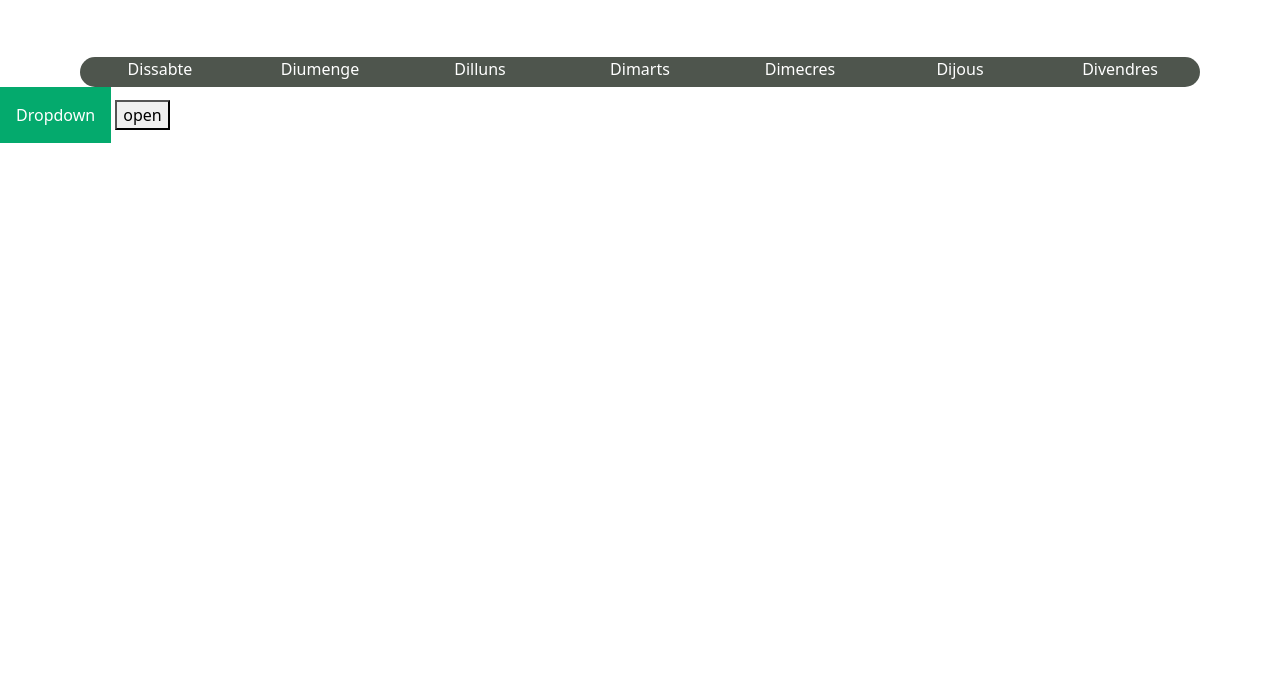
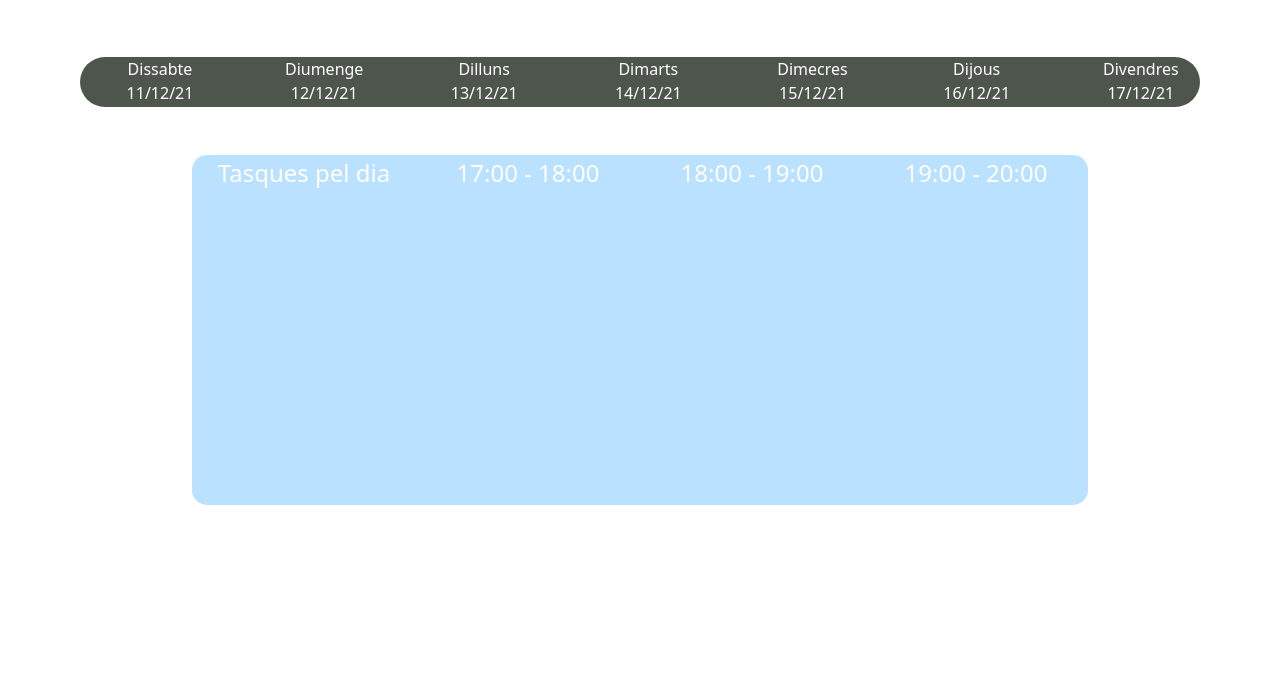
Before and after one commit to LauraHPG/Bitsxlamarato, a plain HTML site: page main.html in a window 1280 px wide. Shown: the part 121-800 px from the top of the page. Drawn offline with nearby package versions, Linux system fonts and the light colour scheme.

Commit message:
Add files via upload

```diff
--- a/main.css
+++ b/main.css
@@ -1,3 +1,7 @@
+body{
+  overflow:hidden;
+}
+
 h1{
   margin: auto;
   text-align: center;
@@ -8,8 +12,9 @@ h1{
 div.scrollmenu {
   background-color: rgb(78, 85, 77);
   overflow: auto;
+  overflow-y: hidden;
   white-space: nowrap;
-  height: 30px;
+  height: 50px;
   align-items: center;
   text-align: center;
   border-radius: 25px;
@@ -53,12 +58,6 @@ div.scrollmenu a:hover {
   scrollbar-width: none;  /* Firefox */
 }
 
-.feina{
-  background-color: rgb(0, 0, 0);
-  /*padding: 5px 0px !important;*/
-  text-align: center;
-}
-
 .sidenav {
   height: 100%; /* 100% Full-height */
   width: 0; /* 0 width - change this with JavaScript */
@@ -70,6 +69,7 @@ div.scrollmenu a:hover {
   overflow-x: hidden; /* Disable horizontal scroll */
   padding-top: 60px; /* Place content 60px from the top */
   transition: 0.5s; /* 0.5 second transition effect to slide in the sidenav */
+  color: #fff;
 }
 
 /* The navigation menu links */
@@ -80,6 +80,7 @@ div.scrollmenu a:hover {
   color: #818181;
   display: block;
   transition: 0.3s;
+  display: block;
 }
 
 /* When you mouse over the navigation links, change their color */
@@ -109,43 +110,47 @@ div.scrollmenu a:hover {
 }
 
 
-.dropbtn {
-  background-color: #04AA6D;
-  color: white;
-  padding: 16px;
-  font-size: 16px;
-  border: none;
+.btn-menu{
+  position: fixed;
+   top: 0;
+   right: 0;
+   background: #336600;
+   padding: 6px;
+   color: #fff;
+   font-size: 1.4em;
+   margin: 5px;
+   border-radius: 10px;
 }
 
-/* The container <div> - needed to position the dropdown content */
-.dropdown {
-  position: relative;
-  display: inline-block;
+.informacio{
+  width: 70%;
+  margin: auto;
 }
 
-/* Dropdown Content (Hidden by Default) */
-.dropdown-content {
-  display: none;
-  position: absolute;
-  background-color: #f1f1f1;
-  min-width: 160px;
-  box-shadow: 0px 8px 16px 0px rgba(0,0,0,0.2);
-  z-index: 1;
+.inputNom, .inputData, .inputSelect, .titol{
+  height: 40px;
+  width: 90%;
+  margin-left: 5px;
+  margin-bottom: 10px;
 }
 
-/* Links inside the dropdown */
-.dropdown-content a {
-  color: black;
-  padding: 12px 16px;
-  text-decoration: none;
-  display: block;
+.btn-afegir{
+  margin-left: 5px;
+  margin-bottom: 10px;
 }
 
-/* Change color of dropdown links on hover */
-.dropdown-content a:hover {background-color: #ddd;}
-
-/* Show the dropdown menu on hover */
-.dropdown:hover .dropdown-content {display: block;}
-
-/* Change the background color of the dropdown button when the dropdown content is shown */
-.dropdown:hover .dropbtn {background-color: #3e8e41;}
+.feina{
+  background-color: #bae1ff;
+  overflow: auto;
+  overflow-y: hidden;
+  white-space: nowrap;
+  height: 350px;
+  align-items: center;
+  text-align: center;
+  border-radius: 15px;
+  width: 70%;
+  margin: auto;
+  margin-top: 2em;
+  color: white;
+  font-size: x-large;
+}
--- a/main.html
+++ b/main.html
@@ -19,32 +19,51 @@
 
         <div id="mySidenav" class="sidenav">
             <a href="javascript:void(0)" class="closebtn" onclick="closeNav()">&times;</a>
-            <input type="text" placeholder="Nom " id="inputId1">
+            <h2 class="titol">Informació</h2>
+            <div>
+                <input type="text" placeholder="Nom " id="inputId1" class="inputNom">
+            </div>
 
-            <input type="date" placeholder="Data " id="inputId2">
+            <div>
+                <input type="date" placeholder="Data " id="inputId2" class="inputData">
+            </div>
 
-            <select class="form-select" aria-label="Default select example">
-                <option selected>Open this select menu</option>
-                <option value="1">One</option>
-                <option value="2">Two</option>
-                <option value="3">Three</option>
+
+            <select id= "form" class="inputSelect" aria-label="Default select example">
+                <option selected>Sel·lecciona el tipus de tasca</option>
+                <option value="1">Examen</option>
+                <option value="2">Treball en grup</option>
+                <option value="3">Pràctica</option>
+                <option value="4">Deures</option>
             </select>
-            <button type="button" onclick="getInputValue();">Get Value 3</button>
+            <button type="button" onclick="guardarInfo();" class="btn-afegir">Afegir</button>
         </div>
 
-        <div id="prova" class="scrollmenu example"></div>
+        <div id="setmana" class="scrollmenu example">
 
-        <div class="dropdown">
-            <button class="dropbtn">Dropdown</button>
-            <div class="dropdown-content">
-              <a href="#">Link 1</a>
-              <a href="#">Link 2</a>
-              <a href="#">Link 3</a>
-            </div>
-          </div>
+        </div>
 
-        <button onclick="openNav()">open</button>
+        <div id="informacio" class="feina">
+            <div class="container">
+                <div class="row align-items-start">
+                  <div class="col-3" id = "hora1">
+                      Tasques pel dia
+                      <div id="tasques"></div>
+                  </div>
+                  <div class="col-3" id = "hora2">
+                    17:00 - 18:00
+                  </div>
+                  <div class="col-3" id = "hora3">
+                    18:00 - 19:00
+                  </div>
+                  <div class="col-3" id = "hora4">
+                    19:00 - 20:00
+                  </div>
+                </div>
+              </div>
+        </div>
 
+        <button class="btn-menu" onclick="openNav()">Afegir</button>
 
         <script src="https://cdn.jsdelivr.net/npm/bootstrap@5.1.3/dist/js/bootstrap.bundle.min.js" integrity="sha384-ka7Sk0Gln4gmtz2MlQnikT1wXgYsOg+OMhuP+IlRH9sENBO0LRn5q+8nbTov4+1p" crossorigin="anonymous"></script>
     </body>
--- a/main.js
+++ b/main.js
@@ -2,41 +2,64 @@ $(document).ready(function() {
     const d = new Date();
     let day = d.getDay(); //dia de la setmana actual
     let dd =d.getDate(); //num de mes
-    let mm = d.getMonth();
+    let mm = d.getMonth()+1;
     let aa = d.getUTCFullYear();
 
     for(let i = 0; i < 50; ++i){
+        if((mm==1 || mm==3 || mm==5 || mm==7 || mm==8 || mm==10 || mm==12) && dd==32){
+            ++mm;
+            dd=1;
+        }
+        else if(( mm==4 || mm==6 || mm==9 || mm==11) && dd==31){
+            ++mm;
+            dd=1;
+        }
+        else if(!(aa%100 == 0 && (aa/100)%4 == 0 || aa%100 != 0 && aa%4 == 0) && mm==2 && dd==29){
+            ++mm;
+            dd=1;
+        }
+        else if((aa%100 == 0 && (aa/100)%4 == 0 || aa%100 != 0 && aa%4 == 0) && mm==2 && dd==30){
+            ++mm;
+            dd=1;
+        }
+
+
+        if(mm==13){
+            ++aa;
+            mm=1;
+        }
 
         if(day == 0){
-            $('#prova').append(
-                `<a>Diumenge</a>`);
+            $('#setmana').append(
+                `<a onclick="show_info(${aa},${mm},${dd});" id ="${dd}${mm}${aa%100}">Diumenge<br>${dd}/${mm}/${aa%100} </a>`);
         }else if(day == 1){
-            $('#prova').append(
-                `<a>Dilluns</a>`);
+            $('#setmana').append(
+                `<a  onclick="show_info(${aa}, ${mm},${dd});" id ="${dd}${mm}${aa%100}">Dilluns<br>${dd}/${mm}/${aa%100}</a> `);
         }else if(day == 2){
-            $('#prova').append(
-                `<a>Dimarts</a>`);
+            $('#setmana').append(
+                `<a onclick="show_info(${aa},${mm},${dd});" id ="${dd}${mm}${aa%100}">Dimarts<br>${dd}/${mm}/${aa%100}</a> `);
         }else if(day == 3){
-            $('#prova').append(
-                `<a>Dimecres</a>`);
+            $('#setmana').append(
+                `<a onclick="show_info(${aa},${mm},${dd});" id ="${dd}${mm}${aa%100}">Dimecres<br>${dd}/${mm}/${aa%100}</a> `);
         }else if(day == 4){
-            $('#prova').append(
-                `<a>Dijous</a>`);
+            $('#setmana').append(
+                `<a onclick="show_info(${aa},${mm},${dd});" id ="${dd}${mm}${aa%100}">Dijous<br>${dd}/${mm}/${aa%100}</a> `);
         }else if(day == 5){
-            $('#prova').append(
-                `<a>Divendres</a>`);
+            $('#setmana').append(
+                `<a onclick="show_info(${aa},${mm},${dd});" id ="${dd}${mm}${aa%100}">Divendres<br>${dd}/${mm}/${aa%100}</a> `);
         }else if(day == 6){
-            $('#prova').append(
-                `<a>Dissabte</a>`);
+            $('#setmana').append(
+                `<a onclick="show_info(${aa},${mm},${dd});" id ="${dd}${mm}${aa%100}">Dissabte<br>${dd}/${mm}/${aa%100}</a> `);
         }
-
+        ++dd;
         day = (day+1)%7;
     }
+
 });
 
 function openNav() {
-    document.getElementById("mySidenav").style.width = "250px";
-    document.getElementById("main").style.marginLeft = "250px";
+    document.getElementById("mySidenav").style.width = "25%";
+    document.getElementById("main").style.padding = "25%";
 }
 
   /* Set the width of the side navigation to 0 and the left margin of the page content to 0 */
@@ -44,3 +67,65 @@ function closeNav() {
     document.getElementById("mySidenav").style.width = "0";
     document.getElementById("main").style.marginLeft = "0";
 }
+
+function show_info(aa, mm, dd){
+    $('#tasques').html("");
+    let id2 = aa + "-" + mm + "-" + dd + ".1";
+    let id3 = aa + "-" + mm + "-" + dd + ".2";
+    alert(id2);
+    var feines = localStorage.getItem(id2);
+    var feines2 = localStorage.getItem(id3);
+    alert(feines);
+    let ultim = feines[0];
+    let i = 1;
+    while(i < feines.length) {
+        if (feines[i] == "~") {
+            $('#tasques').append(
+                `<p>${ultim}<br></p>`);
+                ultim = "";
+        }
+        else {
+            ultim += feines[i];
+        }
+        ++i;
+    }
+    $('#tasques').append(
+        `<p>${ultim}<br></p>`);
+    /*alert(feines);
+    $('#tasques').append(
+        `<p>${feines}</p>`);*/
+}
+/*
+function feina(nom, data, tipus) {
+    this.nom = nom;
+    this.data = data;
+    this.tipus = tipus;
+}*/
+
+function guardarInfo(){
+    let nom = document.getElementById("inputId1").value;
+    let data = document.getElementById("inputId2").value;
+    let tipus = document.getElementById("form").value;
+
+    let d = data + ".1";
+    let d2 = data + ".2";
+    alert(d1);
+    var x = localStorage.getItem(d);
+    if (x != null) {
+        nom = nom + "~" + x;
+        var y = localStorage.getItem(d2);
+        tipus = tipus + "~" + y;
+    }
+    localStorage.setItem(d, nom);
+    localStorage.setItem(d2, tipus);
+
+    let val = document.getElementById("inputId1").value;
+    if (val.search("Dilluns") != -1) {
+
+    }
+
+}
+/*
+accedirInfo(dia){
+
+}*/
```
